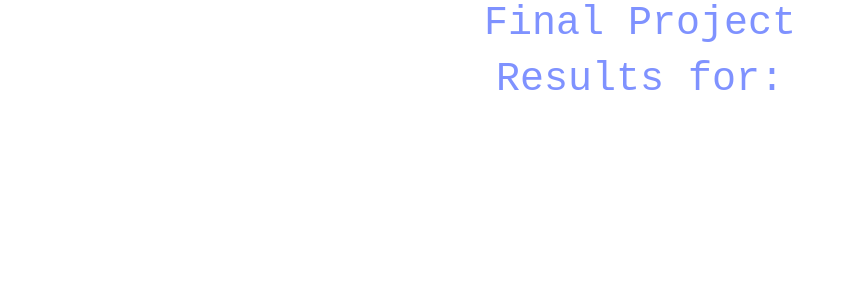
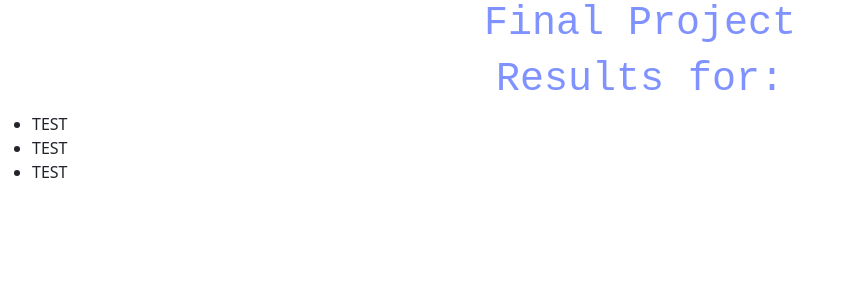
Before and after one commit to mahmouddaabas/DA395A-Final-Project, a React (Create React App) app: page /search in a window 1280 px wide. Shown: the top 300 px of the page, without its empty margins (0-841 px from the left). Built offline with nearby package versions, Linux system fonts and the light colour scheme.

Commit message:
Added API call and SongList component

```diff
--- a/src/components/SearchPage.js
+++ b/src/components/SearchPage.js
@@ -1,6 +1,7 @@
 import React, { useState, useEffect } from 'react'
 import { useLocation } from 'react-router-dom';
 import axios from 'axios';
+import SongList from './SongList';
 
 export default function SearchPage() {
     //State to set and save the data from the API.
@@ -10,13 +11,27 @@ export default function SearchPage() {
     const location = useLocation();
     const searchValue = location.state?.searchValue;
 
+    //Use effect to only call the API once.
+    useEffect(() => {
+        //Request data based on the searchValue
+        /*const fetchData = async () => {
+            try {
+              const response = await axios.get(`https://api.genius.com/search?q=${searchValue}&access_token=${process.env.REACT_APP_ACCESS_TOKEN}`);
+              setData(response.data.response.hits);
+              console.log(data)
+            } catch (error) {
+              console.error(error);
+            }
+          };
+
+          fetchData();*/
+    }, []);
+
 
     return (
         <div>
             <h1>Results for: {searchValue}</h1>
-            <ul id="song-list">
-
-            </ul>
+            <SongList data={data}/>
         </div>
     );
 }
--- /dev/null
+++ b/src/components/SongList.js
@@ -0,0 +1,13 @@
+import React from 'react'
+
+export default function SongList(props) {
+    return (
+        <div>
+            <ul id="song-list">
+                <li>TEST</li>
+                <li>TEST</li>
+                <li>TEST</li>
+            </ul>
+        </div>
+    )
+}
```
